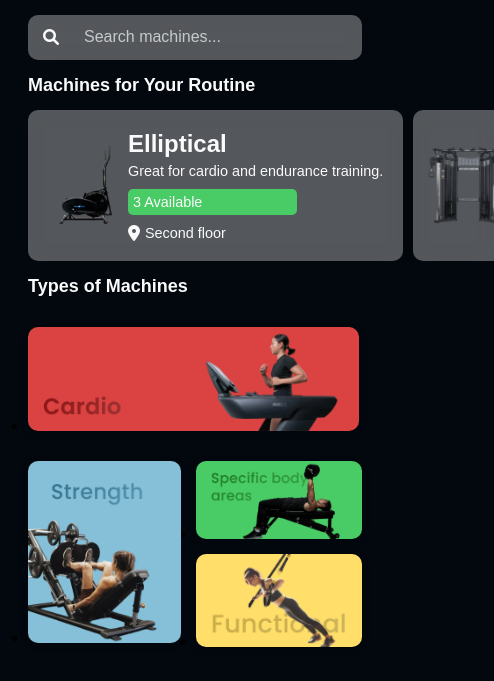
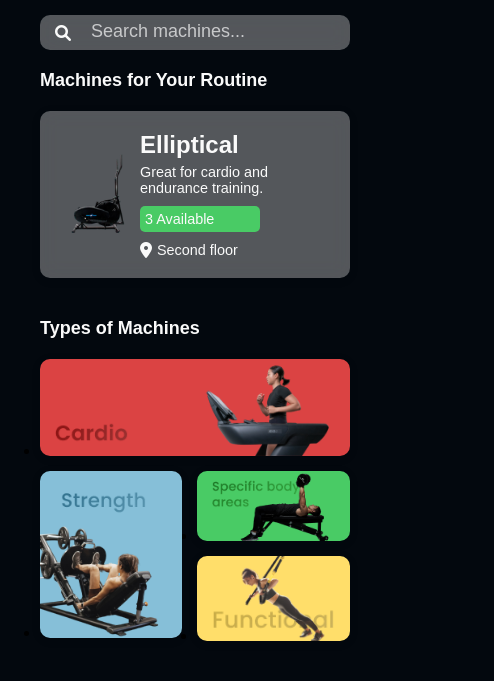
Before and after one commit to ECO241/proyecto-final-eco241-fitzone-proyecto-final, a website: page src/pages/gymstatus/gymstatus.html in a window 390 px wide. Shown: the part 168-849 px from the top of the page, 494 px wide, since content can reach past the window. Drawn offline with Linux system fonts and the light colour scheme.

Commit message:
cambios css gymstatus

```diff
--- a/src/pages/gymstatus/gymstatus.css
+++ b/src/pages/gymstatus/gymstatus.css
@@ -1,7 +1,15 @@
+/* Reset general */
+* {
+  margin: 0;
+  padding: 0;
+  box-sizing: border-box;
+}
+
 body {
   font-family: "Poppins", sans-serif;
   background-color: #03080E;
   padding: 20px;
+  overflow-x: hidden;
 }
 
 p {
@@ -17,14 +25,14 @@ h1 {
 }
 
 h2 {
-    text-align:left;
+  text-align: left;
   color: #FAFAFA;
   font-size: medium;
   font-weight: bold;
 }
 
 h3 {
-    text-align:left;
+  text-align: left;
   color: #FAFAFA;
   font-size: small;
 }
@@ -36,7 +44,7 @@ h3 {
   background-color: rgba(255, 255, 255, 0.322);
   backdrop-filter: blur(10px);
   color: #FAFAFA;
-    width: calc(100% - 20px);
+  width: 100%;
   padding-left: 15px;
   padding-right: 15px;
   border: none;
@@ -54,14 +62,13 @@ h3 {
   background-color: transparent;
   border: none;
   color: #FAFAFA;
-    width: calc(100% - 20px);
-    padding: 15px 15px;
+  width: calc(100% - 30px);
   box-sizing: border-box;
   outline: none;
 }
 
 #search-bar::placeholder {
-  color:#FAFAFA;
+  color: #FAFAFA;
   opacity: 0.7;
   text-align: left;
 }
@@ -69,9 +76,16 @@ h3 {
 .card-list {
   list-style-type: none;
     padding: 0;
-    margin: 0;
+    margin-right: 0;
     display: flex;
     gap: 10px;
+    overflow-x: scroll;
+    -webkit-overflow-scrolling: touch;
+    scrollbar-width: none;
+}
+
+.card-list::-webkit-scrollbar {
+  display: none;
 }
 
 .card {
@@ -84,6 +98,10 @@ h3 {
   display: flex;
   flex-direction: row-reverse;
   align-items: center;
+  margin: 20px;
+  width: calc(100% - 40px);
+  flex: 0 0 auto;
+  min-width: 250px;
 }
 
 .card-left {
@@ -136,8 +154,7 @@ h3 {
   margin-right: 5px;
 }
 
-/*section machine-types*/
-
+/* Sección machine-types */
 .machine-types {
   display: flex;
   gap: 15px;
@@ -234,59 +251,56 @@ h3 {
   font-size: 1.1em;
 }
 
+/* Media query para pantallas pequeñas */
 @media only screen and (max-width: 600px) {
-
   h1 {
       font-size: 2.2rem;
       margin-top: 10px;
+      margin: 20px;
   }
 
   .description {
       font-size: large;
+      margin: 20px;
   }
 
   .search-container {
-        display: flex;
-        align-items: center;
-        justify-content: flex-start;
-        width: 100%;
-        padding-left: 15px;
-        padding-right: 15px;
-        border: none;
-        border-radius: 10px;
-        box-sizing: border-box;
-        outline: none;
+      width: calc(100% - 40px);
+      margin: 20px;
   }
 
-      .search-container i {
-        margin-right: 10px;
+  #search-bar {
+      width: 100%;
   }
 
   #search-bar::placeholder {
-        color:#FAFAFA;
-        /*opacity: 0.7;*/
+      color: #FAFAFA;
       text-align: left;
-        font-size: medium;
+      font-size:large;
   }
 
   h2 {
       font-size: large;
+      margin: 20px;
+      margin-bottom: 0;
   }
 
   .card {
       flex-direction: row;
       flex: 0 0 auto;
+      margin: 20px;
+      width: calc(100% - 40px);
   }
 
   .card-list {
       list-style-type: none;
       padding: 0;
-        margin-right: 20px;
+      margin-right: 0;
       display: flex;
       gap: 10px;
       overflow-x: auto;
       flex-wrap: nowrap;
-        width: fit-content;
+      width: 100%;
   }
 
   .card-left {
@@ -335,32 +349,28 @@ h3 {
       margin-right: 5px;
   }
 
-    .search-container {
-        width: 100%;
-    }
-
-    #search-bar {
-        width: 100%;
-    }
-
   .machine-types {
       flex-direction: column;
+      margin: 20px;
   }
 
   .card-button-1 {
-        width: 90%;
+      width: 100%;
       padding-top: 2px;
       padding-bottom: 0px;
+      margin: 0;
   }
 
   .card-button-2 {
       padding-bottom: 0px;
       padding-left: 0px;
+      margin: 0;
   }
 
   .card-button-3 {
       padding-top: 0px;
       padding-bottom: 0px;
+      margin: 0;
   }
 
   .card-button-4 {
@@ -368,7 +378,7 @@ h3 {
       padding-bottom: 0px;
   }
 
-    .button2-3-4{
+  .button2-3-4 {
       display: flex;
       gap: 15px;
   }
```
Lines whose indentation alone changed are shown as unchanged.
